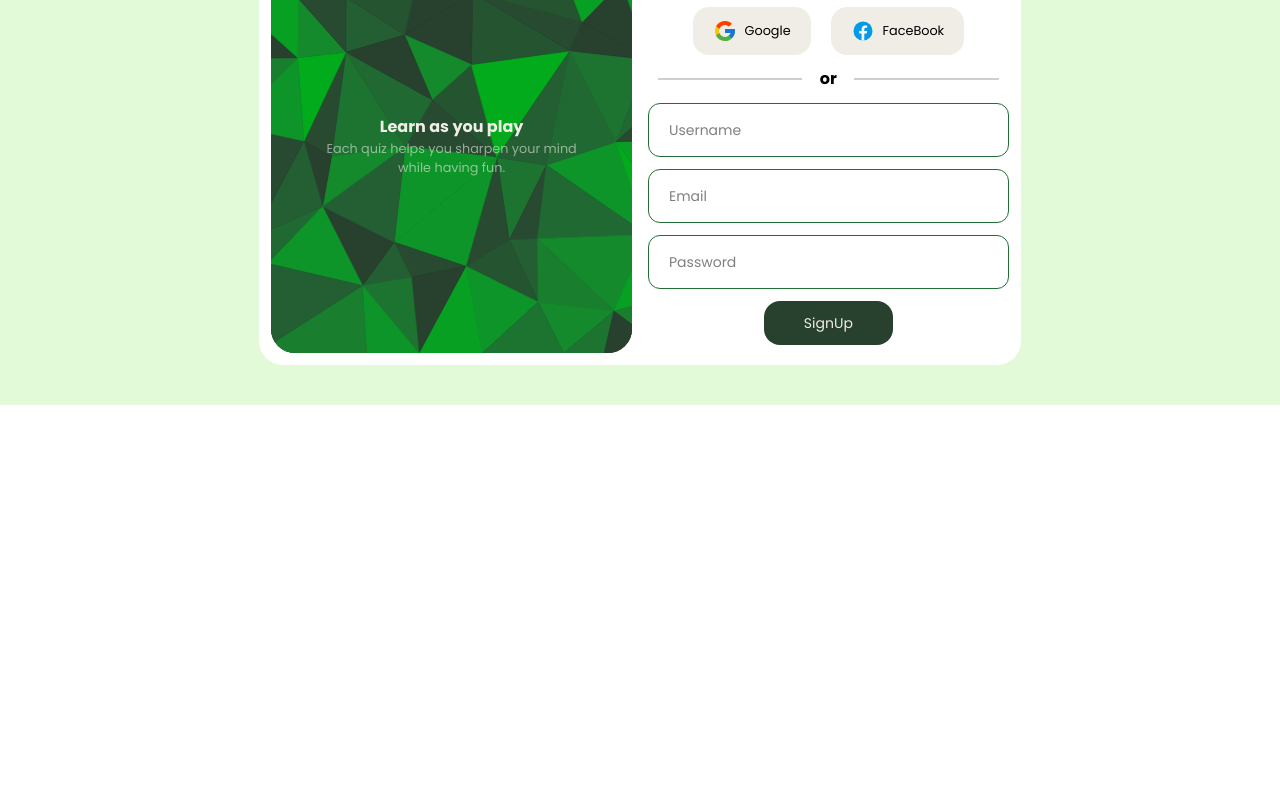
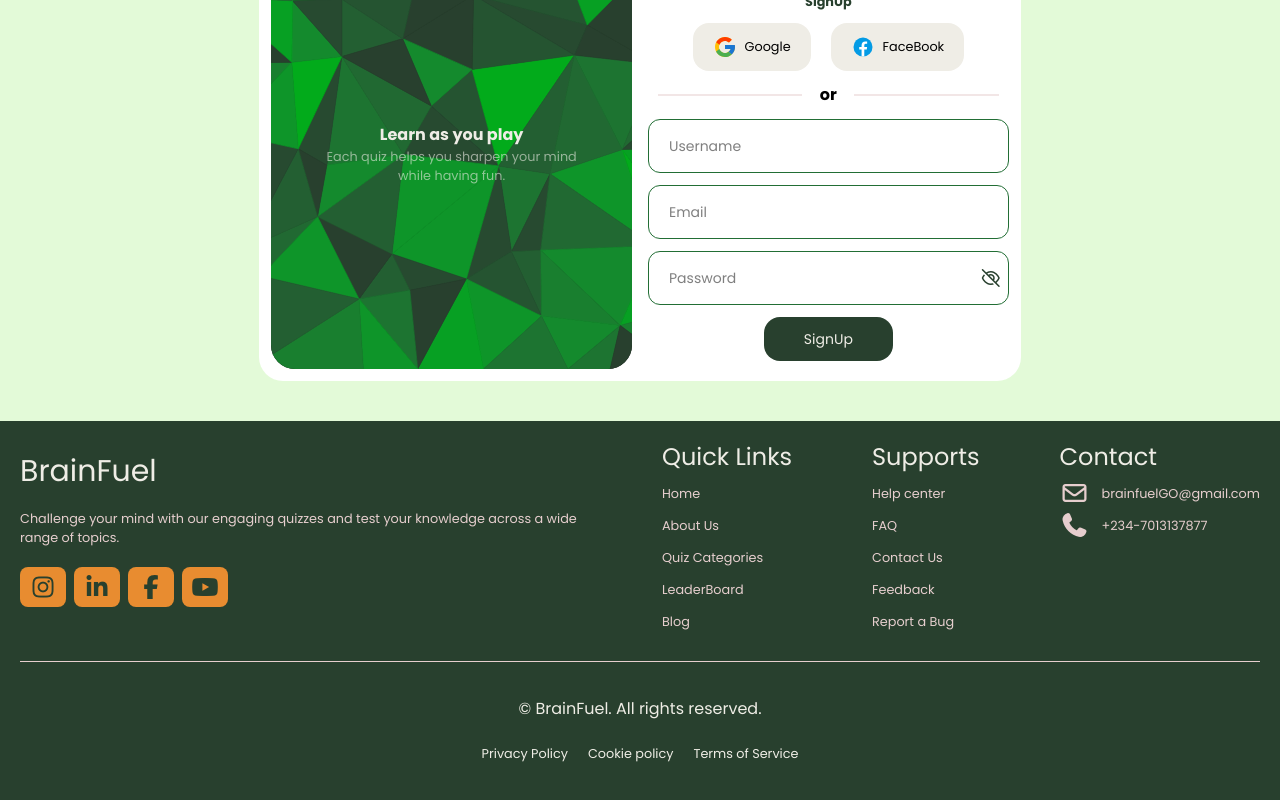
Before and after one commit to Jackson-51/Quiz-App, a React (Vite) app: page / in a window 1280 px wide. Shown: the part 2102-2902 px from the top of the page. Before the commit the page ends 2507 px from the top, so only its background shows below. Built offline with nearby package versions, Linux system fonts and the light colour scheme; some icons are missing; what @lordicon/element would draw is missing.

Commit message:
added the footer to the homepage

```diff
--- a/src/App.jsx
+++ b/src/App.jsx
@@ -1,7 +1,7 @@
 import { Link } from "react-router-dom";
 import { defineElement } from "@lordicon/element";
 import { motion, spring, useInView } from "framer-motion"
-import { useRef } from "react";
+import { useRef, useState } from "react";
 
 defineElement();
 const App = () => {
@@ -23,6 +23,7 @@ const App = () => {
     ["fa-solid fa-4", "MindExplorer", 9350, "", "/images/four.jpg"],
     ["fa-solid fa-5", "BrainiacQueen", 9210, "", "/images/five.jpg"]
   ]
+  const [passwordState, setPasswordState] = useState(false);
   return (
     <div className="flex flex-col">
       <section className="flex flex-col items-center w-full md:h-[50%] bg-gradient-to-b from-transparent to-[#bbeba3] justify-between">
@@ -95,7 +96,7 @@ const App = () => {
         <div className="flex flex-col gap-6 md:grid md:grid-cols-2 lg:grid-cols-4 w-full max-w-5xl">
           {features.map((item, i) => {
             const ref = useRef(null)
-            const inView = useInView(ref, {threshold: 0.3});
+            const inView = useInView(ref, {once:true, threshold: 0.3});
             return(
               <motion.div
               key={i}
@@ -170,19 +171,23 @@ const App = () => {
         </header>
 
         <form action="" className="flex flex-col p-3 bg-white rounded-3xl gap-4 md:grid md:grid-cols-2">
-            <div className="relative rounded-3xl overflow-hidden w-[100%] h-40 md:h-[100%] bg-black flex justify-center items-center">
+            <motion.div
+            whileInView={{ scale: [1, 1.1, 1] }}
+            viewport={{ once: true, amount: 0.5 }}
+            transition={{ duration: 0.3}}
+            className="relative rounded-3xl overflow-hidden w-[100%] h-40 md:h-[100%] bg-black flex justify-center items-center">
               <img src="/low-poly.svg" alt="" className="absolute z-0 md:object-cover md:h-[100%]" />
               <div className="relative z-1 flex flex-col text-center w-[70%]">
                 <b className="text-[var(--lightGray)]">Learn as you play</b>
                 <small className="text-[#efede693]">Each quiz helps you sharpen your mind while having fun.</small>
               </div>
-            </div>
+            </motion.div>
             <div className="flex flex-col items-center gap-3">
-              <b className="text-[var(--baseColor)] text-extrabold">BrainFuel</b>
+              <b className="text-[var(--baseColor)] text-extrabold mt-4">BrainFuel</b>
               <small className="text-[var(--baseColor)]"><b>SignUp</b></small>
               <div className="flex items-center gap-5">
-                <span className="flex items-center bg-[var(--lightGray)] px-5 py-3 rounded-2xl gap-2"><img src="/google.svg" alt="" className="w-6 h-6" /><small className="">Google</small></span>
-                <span className="flex items-center bg-[var(--lightGray)] px-5 py-3 rounded-2xl gap-2"><img src="/facebook.svg" alt="" className="w-6 h-6" /><small className="">FaceBook</small></span>
+                <span className="flex cursor-pointer items-center bg-[var(--lightGray)] px-5 py-3 rounded-2xl gap-2"><img src="/google.svg" alt="" className="w-6 h-6" /><small className="">Google</small></span>
+                <span className="flex cursor-pointer items-center bg-[var(--lightGray)] px-5 py-3 rounded-2xl gap-2"><img src="/facebook.svg" alt="" className="w-6 h-6" /><small className="">FaceBook</small></span>
               </div>
               <b
               className="
@@ -208,11 +213,62 @@ const App = () => {
               justify-center">or</b>
               <input type="text" placeholder="Username"  className="px-5 text-sm border outline-none border-[var(--lightBaseColor)] py-4 w-[100%] rounded-xl"/>
               <input type="email" placeholder="Email" className="px-5 text-sm  border outline-none border-[var(--lightBaseColor)] py-4 w-[100%] rounded-xl" />
-              <input type="password" placeholder="Password" className="px-5 text-sm border outline-none border-[var(--lightBaseColor)] py-4 w-[100%] rounded-xl" />
+              <div className="w-[100%] relative">
+                <input type={passwordState ? "text" : "password"} placeholder="Password" className="px-5 text-sm border outline-none border-[var(--lightBaseColor)] py-4 w-[100%] rounded-xl" />
+                <i className={`fa-regular ${passwordState ? 'fa-eye' : 'fa-eye-slash'} text-[var(--baseColor)] absolute right-2 top-[50%] transform-[translateY(-50%)]`} onClick={() => setPasswordState(!passwordState)}></i>
+              </div>
               <input type="button" value="SignUp" className="px-10 py-3 rounded-2xl text-sm bg-[var(--baseColor)] text-[var(--lightGray)] mb-2"/>
             </div>
         </form>
       </section>
+
+      <footer className="grid grid-rows-4 md:grid-col-4 md:grid-rows-2 w-[100%] md:h-100 gap-5 md:gap-[5em] p-5 bg-[var(--baseColor)] text-[var(--lightGray)]">
+        <div className="flex flex-col gap-5 py-3 md:col-start-1 md:col-end-2">
+          <h1 className="text-3xl">BrainFuel</h1>
+          <small className="text-[var(--deepGray)]">Challenge your mind with our engaging quizzes and test your knowledge across a wide range of topics.</small>
+          <span className="flex items-center gap-2">
+              <Link to="/" className="flex justify-center items-center p-2 bg-[var(--orange)] text-[var(--baseColor)] text-2xl rounded-lg"><i className="fa-brands fa-instagram"></i></Link>
+              <Link to="/" className="flex justify-center items-center p-2 bg-[var(--orange)] text-[var(--baseColor)] text-2xl rounded-lg"><i className="fa-brands fa-linkedin-in"></i></Link>
+              <Link to="/" className="flex justify-center items-center p-2 bg-[var(--orange)] text-[var(--baseColor)] text-2xl rounded-lg"><i className="fa-brands fa-facebook-f"></i></Link>
+              <Link to="/" className="flex justify-center items-center p-2 bg-[var(--orange)] text-[var(--baseColor)] text-2xl rounded-lg"><i className="fa-brands fa-youtube"></i></Link>
+          </span>
+        </div>
+        <div className="flex flex-col gap-2 text-[var(--deepGray)] md:col-start-2 md:col-end-3">
+          <h1 className="text-2xl text-[var(--lightGray)]">Quick Links</h1>
+          <Link to="/"><small>Home</small></Link>
+          <Link to="/"><small>About Us</small></Link>
+          <Link to="/"><small>Quiz Categories</small></Link>
+          <Link to="/"><small>LeaderBoard</small></Link>
+          <Link to="/"><small>Blog</small></Link>
+        </div>
+        <div className="flex flex-col gap-2 text-[var(--deepGray)] md:col-start-3 md:col-end-4">
+          <h1 className="text-2xl text-[var(--lightGray)]">Supports</h1>
+          <Link to="/"><small>Help center</small></Link>
+          <Link to="/"><small>FAQ</small></Link>
+          <Link to="/"><small>Contact Us</small></Link>
+          <Link to="/"><small>Feedback</small></Link>
+          <Link to="/"><small>Report a Bug</small></Link>
+        </div>
+        <div className="flex flex-col gap-2 md:col-start-4 md:col-end-5">
+          <h1 className="text-2xl text-[var(--lightGray)]">Contact</h1>
+          <span className="flex items-center gap-3 text-[var(--deepGray)]">
+            <i className="fa-regular fa-envelope text-2xl"></i>
+            <Link to="/"><small>brainfuelGO@gmail.com</small></Link>
+          </span>
+          <span className="flex items-center gap-3 text-[var(--deepGray)]">
+            <i className="fa-solid fa-phone text-2xl"></i>
+            <Link to="/"><small>+234-7013137877</small></Link>
+          </span>
+        </div>
+        <div className="flex flex-col items-center justify-center gap-5 border-t-1 border-[var(--deepGray)] py-5 md:col-start-1 md:col-end-5">
+          <p>&copy; BrainFuel. All rights reserved.</p>
+          <span className="flex items-center gap-5">
+            <Link to="/"><small>Privacy Policy</small></Link>
+            <Link to="/"><small>Cookie policy</small></Link>
+            <Link to="/"><small>Terms of Service</small></Link>
+          </span>
+        </div>
+      </footer>
     </div>
   );
 };
--- a/src/index.css
+++ b/src/index.css
@@ -10,8 +10,9 @@
   --baseColor: #28402e;
   --lightGray: #efede6;
   --lightLemon: #e3fad8;
-  --deepGray: #a0a0a0;
+  --deepGray: #e6cece;
   --lightBaseColor: #226e35;
+  --orange: #e88c30;
 }
 
 *{
```
